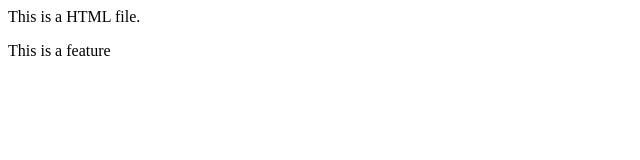
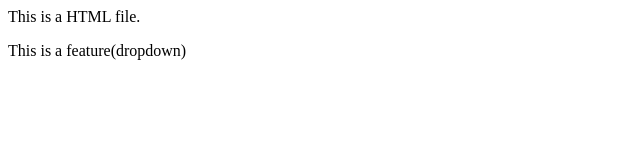
Before and after one commit to ArunRoshan123/localrepo, a plain HTML site: page index.html in a window 1280 px wide. Shown: the full height of the page, 0-640 px from the left. Drawn offline with Linux system fonts and the light colour scheme.

Commit message:
[Arun] Modified: Modifying index.html

```diff
--- a/index.html
+++ b/index.html
@@ -1,2 +1,2 @@
 <p>This is a HTML file.<P>
-<p>This is a feature<p>
+<p>This is a feature(dropdown)<p>
```
